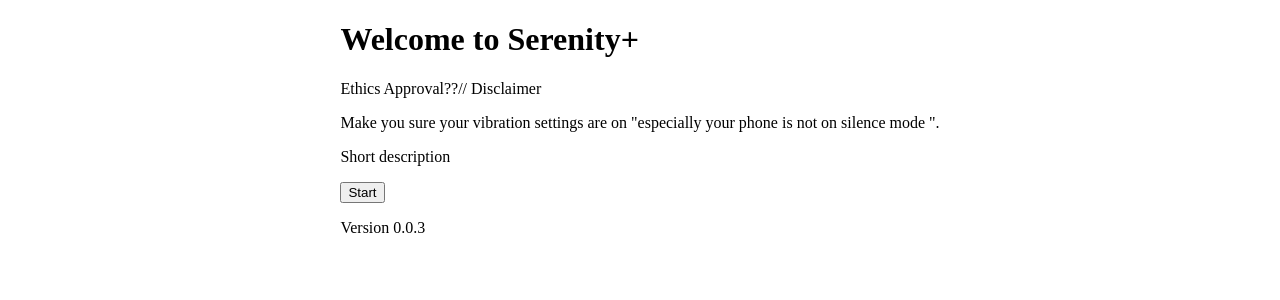
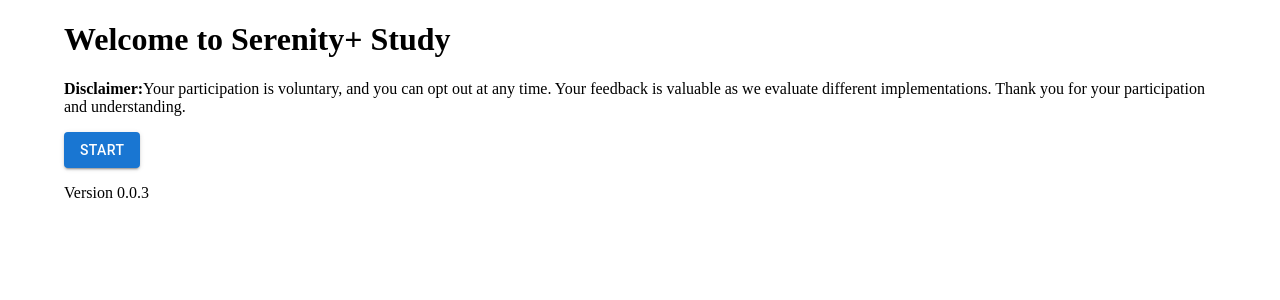
Before and after one commit to dear-weronika/serenity, a React (Create React App) app: page / in a window 1280 px wide. Shown: the top 300 px of the page. Built offline with nearby package versions, Linux system fonts and the light colour scheme.

Commit message:
buttons styling

```diff
--- a/src/components/HapticTest.js
+++ b/src/components/HapticTest.js
@@ -12,7 +12,7 @@ export default function HapticTest({ handleYes, handleNo }) {
     const validation = () => (
         <div>
             <p>Did vibrations worked ?</p>
-            <div style={{ display: 'flex', gap: '10px' }}>
+            <div style={{ display: 'flex', gap: '40px', justifyContent: 'center' }}>
                 <Button variant="contained" size="small" onClick={handleYes}>yes</Button>
                 <Button variant="contained" size="small" onClick={handleNo}>no</Button>
             </div>
--- a/src/components/WelcomePage.js
+++ b/src/components/WelcomePage.js
@@ -1,11 +1,13 @@
+import { Button } from "@mui/material";
 export default function WelcomePage({ handleClick }) {
     return (
         <div>
-            <h1>Welcome to Serenity+</h1>
-            <p>Ethics Approval??// Disclaimer</p>
-            <p> Make you sure your vibration settings are on "especially your phone is not on silence mode ".</p>
-            <p>Short description</p>
-            <button onClick={handleClick}>Start</button>
+            <h1>Welcome to Serenity+ Study</h1>
+            <p><strong>Disclaimer:</strong>
+                Your participation is voluntary, and you can opt out at any time.
+                Your feedback is valuable as we evaluate different implementations.
+                Thank you for your participation and understanding.</p>
+            <Button variant="contained" onClick={handleClick}>Start</Button>
             <p>Version 0.0.3</p>
         </div>
     )
```
